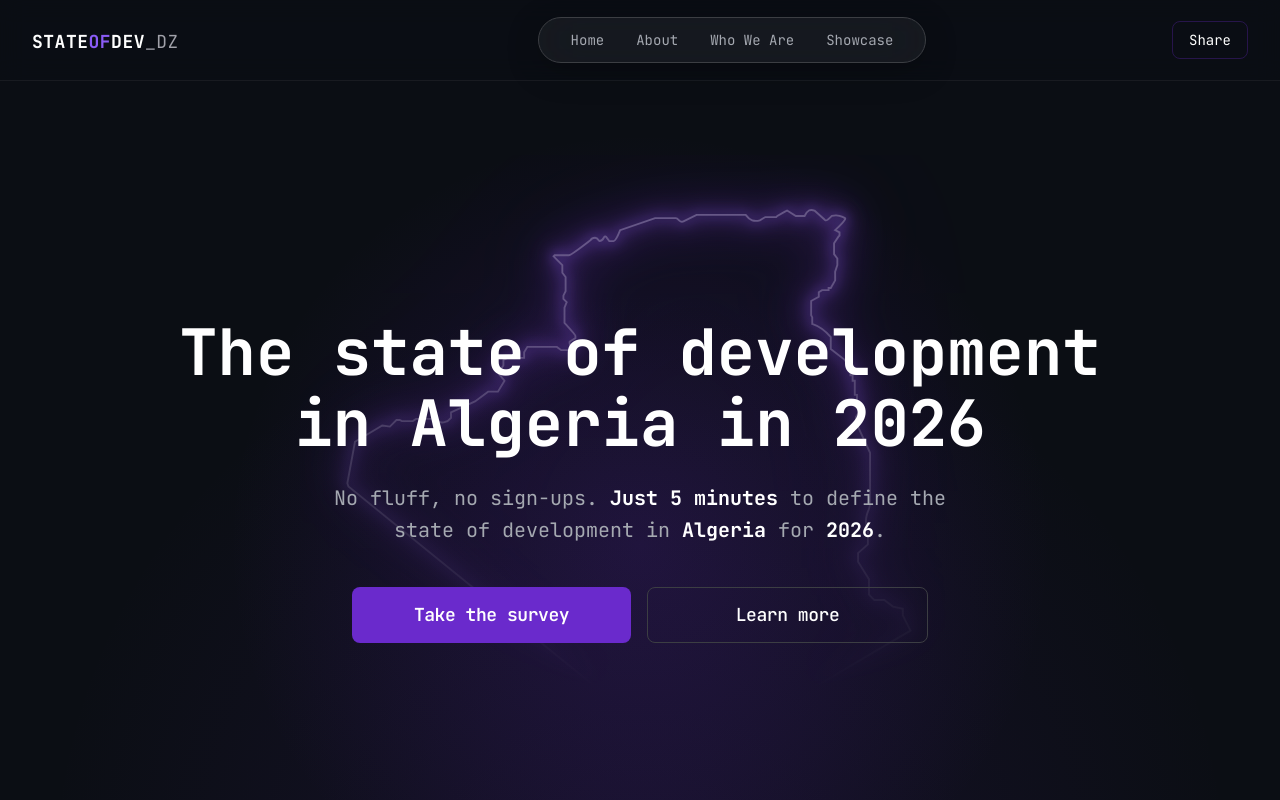
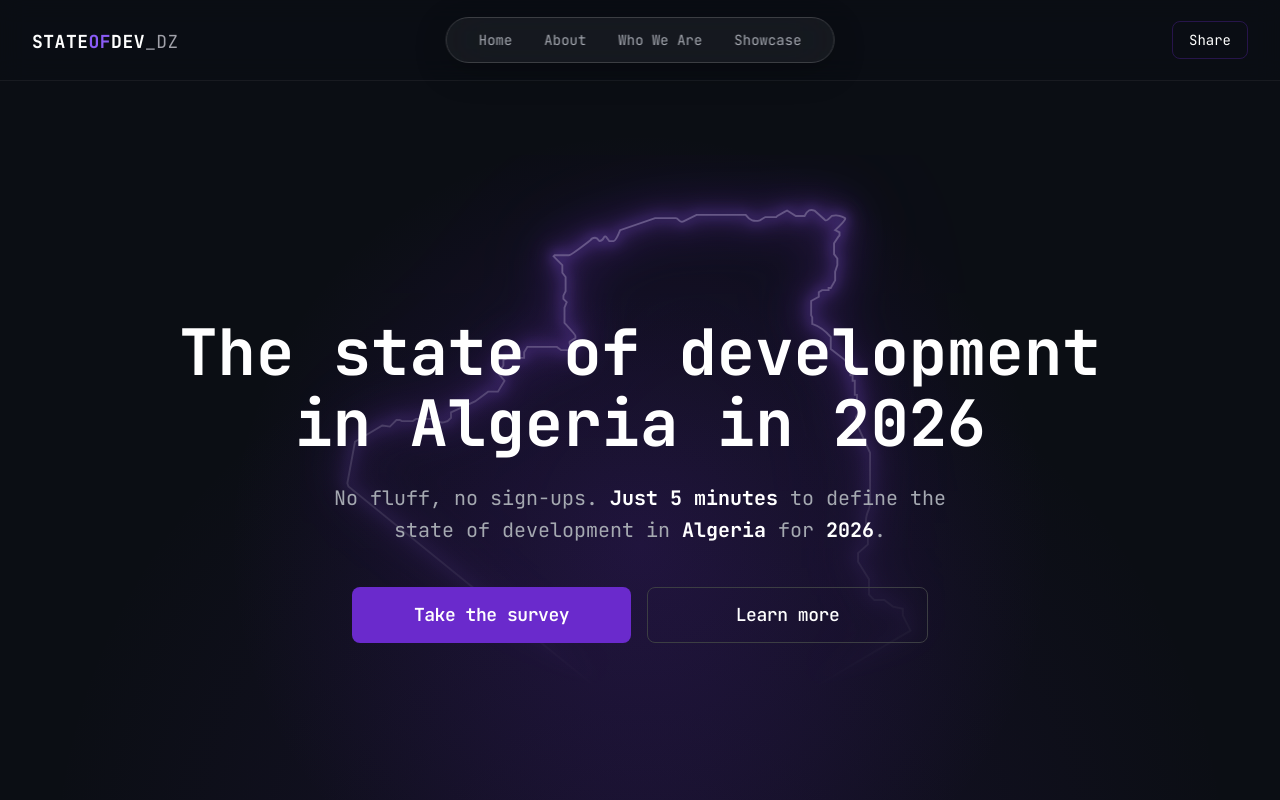
Before and after one commit to osamidev/Algerian-Developer-Survey-2026, a React (Vite) app: page / in a window 1280 px wide. Shown: the top 800 px of the page. Built offline with nearby package versions, Linux system fonts and the light colour scheme; no server answers.

Commit message:
centering the nav linls

```diff
--- a/src/components/NavBar.jsx
+++ b/src/components/NavBar.jsx
@@ -16,11 +16,11 @@ function NavBar() {
 
   return (
     <nav className="bg-background-main/60 border-border-subtle/30 fixed top-0 right-0 left-0 z-50 border-b backdrop-blur-md">
-      <div className="mx-auto flex w-full max-w-7xl items-center justify-between px-8 py-4">
+      <div className="mx-auto flex w-full max-w-7xl items-center justify-between px-8 py-4 relative">
         <Logo />
 
         {/* Desktop Links */}
-        <div className="text-text-medium border-border-subtle hidden gap-8 rounded-full border bg-white/5 px-8 py-3 text-sm shadow-[0_8px_32px_rgba(0,0,0,0.25)] backdrop-blur-xl md:flex">
+        <div className="text-text-medium border-border-subtle hidden gap-8 rounded-full border bg-white/5 px-8 py-3 text-sm shadow-[0_8px_32px_rgba(0,0,0,0.25)] backdrop-blur-xl md:flex absolute left-1/2 -translate-x-1/2">
           <button
             onClick={() => scrollTo("Hero")}
             className="hover:text-brand-hover transition"
```
